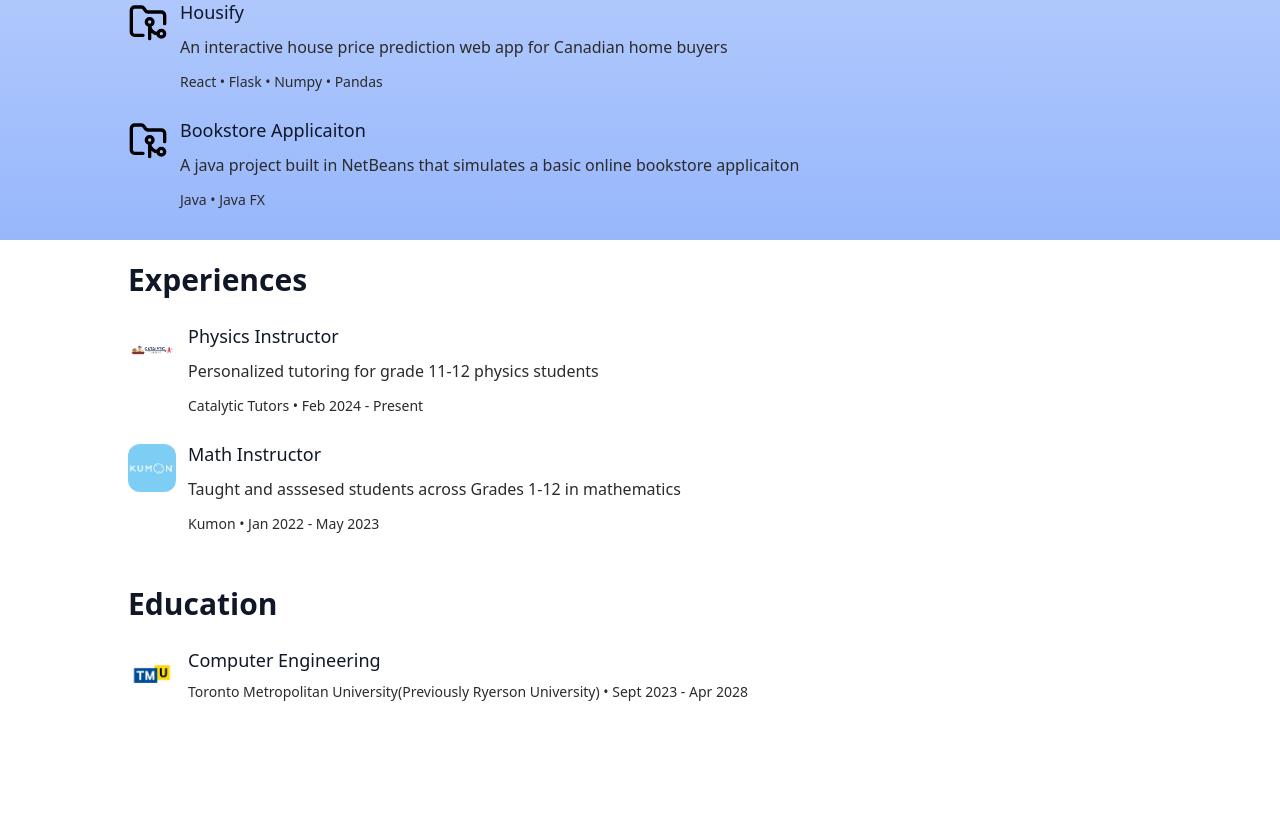
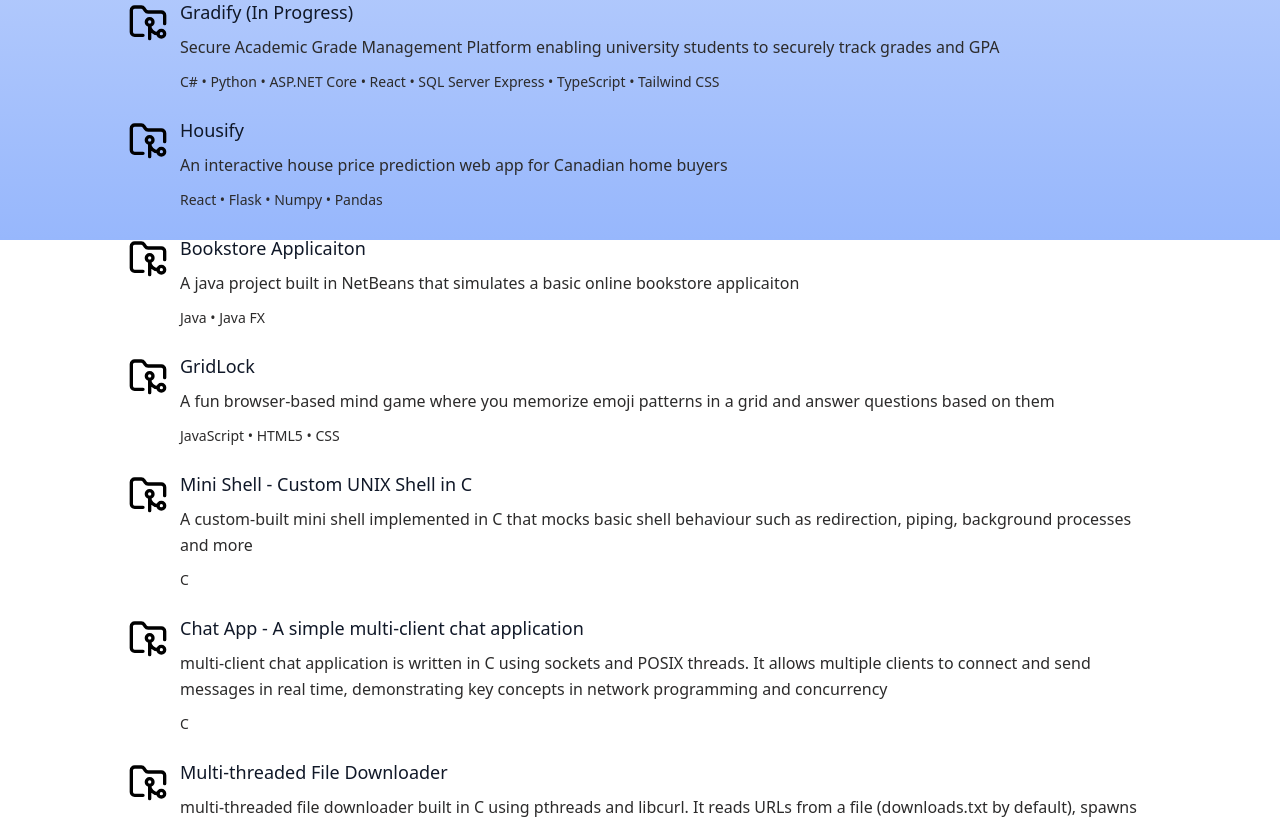
Before and after one commit to cheran2005/Cheran-s-Portfolio-Website-V2, a React (Vite) app: page / in a window 1280 px wide. Shown: the part 560-1379 px from the top of the page. Before the commit the page ends 1326 px from the top, so only its background shows below. Built offline with nearby package versions, Linux system fonts and the light colour scheme.

Commit message:
Updating Projects Section

```diff
--- a/src/App.tsx
+++ b/src/App.tsx
@@ -22,20 +22,79 @@ function App() {
   const projects = [
     {
       id: 1,
+      title: "Gradify (In Progress)",
+      description:
+        "Secure Academic Grade Management Platform enabling university students to securely track grades and GPA",
+      tags: ["C#","Python", "ASP.NET Core","React", "SQL Server Express", "TypeScript", "Tailwind CSS"],
+      link: "https://github.com/cheran2005/Gradify",
+    },
+    {
+      id: 2,
       title: "Housify",
       description:
         "An interactive house price prediction web app for Canadian home buyers",
       tags: ["React", "Flask","Numpy","Pandas"],
       link: "https://github.com/cheran2005/Housify/tree/main",
+
     },
     {
-      id: 2,
+      id: 3,
       title: "Bookstore Applicaiton",
       description:
         "A java project built in NetBeans that simulates a basic online bookstore applicaiton",
       tags: ["Java", "Java FX"],
       link: "https://github.com/cheran2005/Java-FX-bookstore-application",
-    }
+    },
+
+    {
+
+      id: 4,
+      title: "GridLock",
+      description:
+        "A fun browser-based mind game where you memorize emoji patterns in a grid and answer questions based on them",
+      tags: ["JavaScript", "HTML5", "CSS"],
+      link: "https://github.com/cheran2005/GridLock",
+    },
+
+    {
+
+      id: 5,
+      title: "Mini Shell - Custom UNIX Shell in C",
+      description:
+        "A custom-built mini shell implemented in C that mocks basic shell behaviour such as redirection, piping, background processes and more",
+      tags: ["C"],
+      link: "https://github.com/cheran2005/Mini_Shell",
+    },
+
+    {
+
+      id: 6,
+      title: "Chat App - A simple multi-client chat application",
+      description:
+        "multi-client chat application is written in C using sockets and POSIX threads. It allows multiple clients to connect and send messages in real time, demonstrating key concepts in network programming and concurrency",
+      tags: ["C"],
+      link: "https://github.com/cheran2005/Chat-App",
+    },
+    {
+
+      id: 7,
+      title: "Multi-threaded File Downloader",
+      description:
+        "multi-threaded file downloader built in C using pthreads and libcurl. It reads URLs from a file (downloads.txt by default), spawns multiple threads, and downloads each file concurrently",
+      tags: ["C"],
+      link: "https://github.com/cheran2005/Mutlithread-downloader",
+    },
+
+    {
+
+      id: 8,
+      title: "Custom Malloc",
+      description:
+        "A custom implementation of malloc, free, calloc, and realloc written in C. It demonstrates low-level heap memory management, including block allocation, deallocation, and reuse",
+      tags: ["C"],
+      link: "https://github.com/cheran2005/Custom_Malloc/tree/main",
+    },
+
   ]
 
   const Experinces = [
@@ -91,12 +150,12 @@ function App() {
             <div className="text-base md:text-lg md:text-left text-center text-[rgb(44,42,42)] md:pr-4 " >{personalInfo.title}</div>
             <div className="text-base md:text-lg  md:text-left text-center text-[rgb(100,96,96)]">{personalInfo.bio}</div>
 
-            <div className=" flex items-center justify-center gap-2 text-base text-left text-[rgb(100,99,99)]">
+            <div className=" flex items-center justify-center gap-1 text-base text-left text-[rgb(100,99,99)]">
               <MapPin size={14} className="text-gray-400" />
               {personalInfo.location}
             </div>
 
-            <div className = "flex flex-wrap gap-3">
+            <div className = "flex flex-wrap gap-2">
               <SimpleButton info_link = {`mailto:${personalInfo.email}`}>
                   <Mail  size={15}  />
                   Mail
@@ -126,7 +185,7 @@ function App() {
                 <div className="shrink-0 mt-1">
                   <FolderGit2 className="w-10 h-10 object-contain text-black group-hover:text-blue-500 transition-colors" />
                 </div>
-                <div className="flex-1">
+                <div className="flex-1 ">
                   <h3 className="text-lg mb-2">
                     <a href={project.link} target="_blank"
                       className="text-gray-900 font-medium underline decoration-transparent decoration-2 underline-offset-4 hover:decoration-blue-500 hover:text-blue-600 transition-all"
```
